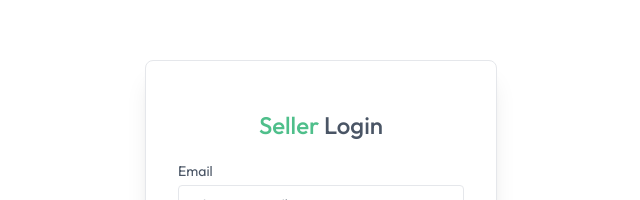
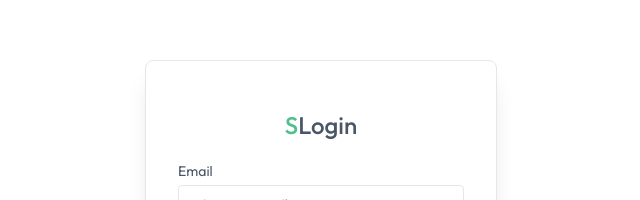
Before and after one commit to HermanMusyoki/Grocery_Delivery_App, a React (Vite) app in the folder client/: page /seller in a window 1280 px wide. Shown: the part 165-365 px from the top of the page, without its empty margins (319-959 px from the left). Built offline with nearby package versions, Linux system fonts and the light colour scheme.

Commit message:
login update

```diff
--- a/client/src/components/Seller/SellerLogin.jsx
+++ b/client/src/components/Seller/SellerLogin.jsx
@@ -23,7 +23,7 @@ function SellerLogin() {
     className='min-h-screen flex items-center text-sm text-gray-600'
     >
       <div className='flex flex-col gap-5 m-auto items-start p-8 py-12 min-w-80 sm:min-w-88 rounded-lg shadow-xl border border-gray-200'>
-        <p className='text-2xl font-medium m-auto'><span className='text-primary'>Seller </span>Login</p>
+        <p className='text-2xl font-medium m-auto'><span className='text-primary'>S</span>Login</p>
         <div className='w-full'>
             <p>Email</p>
             <input onChange={(e) => setEmail(e.target.value)} value={email}
```
